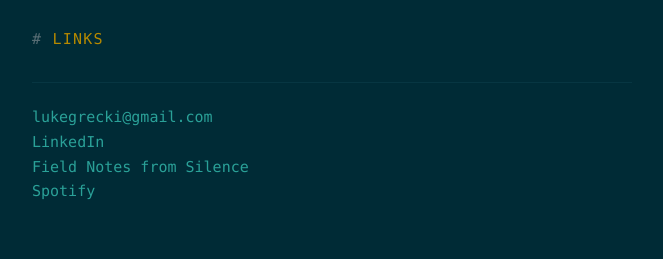
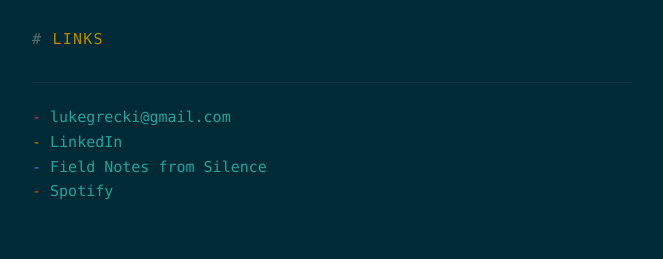
Before and after one commit to lukegrecki/lukegrecki.github.io, a Jekyll site: the page built from index.md, in a window 1280 px wide. Shown: the part 649-908 px from the top of the page, without its empty margins (308-971 px from the left). Built offline with Jekyll 4.4.1, drawn with Linux system fonts in a browser that asks for light colours.

Commit message:
Apply bullet list colors to links section
Co-Authored-By: Claude Sonnet 4.6 <noreply@anthropic.com>

```diff
--- a/index.md
+++ b/index.md
@@ -21,9 +21,9 @@ I've spent over a decade as a software engineer at small startups in New York Ci
 
 ## Links
 
-<div class="contact">
-  <a href="mailto:lukegrecki@gmail.com">lukegrecki@gmail.com</a><br>
-  <a href="https://www.linkedin.com/in/lukegrecki/">LinkedIn</a><br>
-  <a href="https://fieldnotesfromsilence.substack.com">Field Notes from Silence</a><br>
-  <a href="https://open.spotify.com/artist/04tZv4T66tYdaY0AHdC5m4?si=l11u45DjRxaGdsukOhlYzQ">Spotify</a>
-</div>
+<ul class="contact">
+  <li><a href="mailto:lukegrecki@gmail.com">lukegrecki@gmail.com</a></li>
+  <li><a href="https://www.linkedin.com/in/lukegrecki/">LinkedIn</a></li>
+  <li><a href="https://fieldnotesfromsilence.substack.com">Field Notes from Silence</a></li>
+  <li><a href="https://open.spotify.com/artist/04tZv4T66tYdaY0AHdC5m4?si=l11u45DjRxaGdsukOhlYzQ">Spotify</a></li>
+</ul>
```
